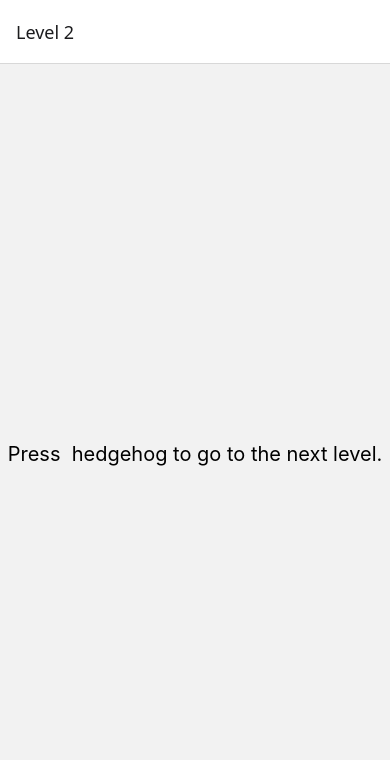
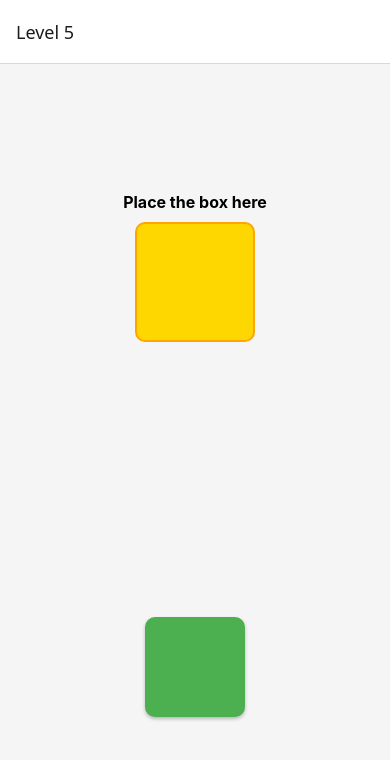
Before and after one commit to Deknas1995/React-Native-25PuzzleGame, a React Native app: screen / in a window 390 px wide. Shown: the top 760 px of the page. Built offline with nearby package versions, Linux system fonts and the light colour scheme.

Commit message:
lvl5 progress

```diff
--- a/App.js
+++ b/App.js
@@ -7,6 +7,7 @@ import Level2 from "./Screens/Level2";
 import Level3 from "./Screens/Level3";
 import Level4 from "./Screens/Level4";
 import Level5 from "./Screens/Level5";
+import Level6 from "./Screens/Level6";
 
 const Stack = createStackNavigator(); // Create a Stack Navigator
 
@@ -14,7 +15,7 @@ export default function App() {
   return (
     <NavigationContainer>
       <Stack.Navigator
-        initialRouteName="Level 2"
+        initialRouteName="Level 5"
         screenOptions={{ headerShown: true, headerLeft: null }}
       >
         <Stack.Screen name="Level 1" component={Level1} />
@@ -22,6 +23,7 @@ export default function App() {
         <Stack.Screen name="Level 3" component={Level3} />
         <Stack.Screen name="Level 4" component={Level4} />
         <Stack.Screen name="Level 5" component={Level5} />
+        <Stack.Screen name="Level 6" component={Level6} />
       </Stack.Navigator>
     </NavigationContainer>
   );
--- a/Screens/Level2.js
+++ b/Screens/Level2.js
@@ -19,16 +19,16 @@ export default function Level2({ navigation }) {
   );
 }
 
-// Add basic styling for the component
+
 const styles = StyleSheet.create({
   container: {
     flexDirection: "row",
-    flex: 1, // Makes the container take up the full height of the screen
-    justifyContent: "center", // Centers content vertically
-    alignItems: "center", // Centers content horizontally
+    flex: 1,
+    justifyContent: "center",
+    alignItems: "center",
   },
   title: {
     fontSize: 20,
-    textAlign: "center", // Centers text inside the Text component
+    textAlign: "center",
   },
 });
--- a/Screens/Level5.js
+++ b/Screens/Level5.js
@@ -1,94 +1,155 @@
-import React, { useState } from "react";
-import { View, Text, StyleSheet, Pressable } from "react-native";
+import React, { useRef, useState } from "react";
+import {
+  View,
+  StyleSheet,
+  Animated,
+  PanResponder,
+  Platform,
+  Text,
+} from "react-native";
+import { TouchableWithoutFeedback } from "react-native-gesture-handler";
 
-export default function Level5({ navigation }) {
+export default function Level5() {
+  const pan = useRef(new Animated.ValueXY()).current;
+  const [lastTap, setLastTap] = useState(null);
+  const disableResetRef = useRef(false); // Use ref instead of state for immediate updates
+  const targetPosition = useRef({ x: 0, y: 0 }); // Use ref to track the target box's position
+  const boxPosition = useRef({ x: 0, y: 0 }); // Track the draggable box's position
+
+  const panResponder = useRef(
+    PanResponder.create({
+      onStartShouldSetPanResponder: () => true, // Allow pan responder to start
+      onPanResponderGrant: () => {
+        // Ensure the pan value is updated to match the box's current position
+        pan.setOffset({
+          x: pan.x._value, // Current x position
+          y: pan.y._value, // Current y position
+        });
+        pan.setValue({ x: 0, y: 0 }); // Reset animated value to zero for smooth dragging
+      },
+      onPanResponderMove: Animated.event([null, { dx: pan.x, dy: pan.y }], {
+        useNativeDriver: false,
+      }),
+      onPanResponderRelease: () => {
+        if (!disableResetRef.current) {
+          console.log("reset");
+          // Reset to starting position
+          Animated.spring(pan, {
+            toValue: { x: 0, y: 0 },
+            useNativeDriver: false,
+          }).start();
+        } else {
+          // Maintain current position (no reset)
+          pan.flattenOffset(); // Ensure the new position is retained
+          boxPosition.current = { x: pan.x._value, y: pan.y._value }; // Update box position on release
+          checkIfBoxInsideTarget();
+        }
+      },
+    })
+  ).current;
+
+  const handleDoublePress = () => {
+    const now = Date.now();
+    const DOUBLE_PRESS_DELAY = 300;
+
+    if (lastTap && now - lastTap < DOUBLE_PRESS_DELAY) {
+      console.log("disable reset true");
+      disableResetRef.current = true; // Update ref value immediately
+    } else {
+      setLastTap(now);
+    }
+  };
+
+  // Check if the box is inside the target box (basic proximity check)
+  const checkIfBoxInsideTarget = () => {
+    const targetSize = 120; // Target box size (could be dynamic)
+    const boxSize = 100; // Box size (could be dynamic)
+
+    // Basic bounding box check: box is inside target box if its position is within the target's boundaries
+    const boxX = boxPosition.current.x;
+    const boxY = boxPosition.current.y;
+
+    console.log("X = " + boxX + " Y = " + boxY);
+    // Check if the box is within the target box's boundaries
+    if (
+      boxX >= targetPosition.current.x &&
+      boxX <= targetPosition.current.x + targetSize - boxSize &&
+      boxY >= targetPosition.current.y &&
+      boxY <= targetPosition.current.y + targetSize - boxSize
+    ) {
+      console.log("Box placed in target. Navigating to next level.");
+      // You can call navigation here to move to the next level
+      // navigation.navigate("NextLevel");
+    }
+  };
+
+  // Set target box position using onLayout
+  const handleTargetLayout = (event) => {
+    const { x, y } = event.nativeEvent.layout;
+    targetPosition.current = { x, y }; // Update ref with target box's position
+    console.log("Target Box Position:", { x, y });
+  };
 
   return (
-    <Text style={styles.container}>
-      LVL 5!
-    </Text>
+    <View style={styles.container}>
+      {/* Target box */}
+      <View
+        style={styles.targetContainer}
+        onLayout={handleTargetLayout} // Capture the position of the target box
+      >
+        <Text style={styles.targetText}>Place the box here</Text>
+        <View style={styles.targetBox} />
+      </View>
+
+      <TouchableWithoutFeedback onPress={handleDoublePress}>
+        <Animated.View
+          style={[
+            styles.box,
+            { transform: pan.getTranslateTransform() },
+            Platform.OS === "web" ? { cursor: "grab" } : {},
+          ]}
+          {...panResponder.panHandlers}
+        />
+      </TouchableWithoutFeedback>
+    </View>
   );
 }
 
-
 const styles = StyleSheet.create({
   container: {
-    padding: 70,
     flex: 1,
-    justifyContent: "center",
+    justifyContent: "space-around",
     alignItems: "center",
     backgroundColor: "#f5f5f5",
   },
-  display: {
-    alignSelf: "stretch", // Make display span the full width of the grid
-    height: 70,
+  targetContainer: {
+    alignItems: "center",
+    marginBottom: 20,
+  },
+  targetText: {
+    fontSize: 16,
+    fontWeight: "bold",
+    marginBottom: 10,
+  },
+  targetBox: {
+    width: 120,
+    height: 120,
+    backgroundColor: "#FFD700",
+    borderRadius: 10,
+    borderWidth: 2,
+    borderColor: "#FFA500",
     justifyContent: "center",
     alignItems: "center",
-    backgroundColor: "rgb(240, 240, 240)",
-    borderWidth: 2,
-    borderColor: "rgb(200, 200, 200)",
+  },
+  box: {
+    width: 100,
+    height: 100,
+    backgroundColor: "#4CAF50",
     borderRadius: 10,
-    marginBottom: 20,
-    paddingHorizontal: 20,
-  },
-  displayText: {
-    padding: 20,
-    fontSize: 20,
-    color: "rgb(50, 50, 50)",
-  },
-  title: {
-    fontSize: 40,
-    textAlign: "center",
-    marginBottom: 20,
-  },
-  grid: {
-    flexDirection: "column", // Arrange rows vertically
-    borderWidth: 2,
-    borderColor: "rgb(222, 222, 222)",
-    borderRadius: 10,
-    padding: 10,
-    backgroundColor: "rgb(235, 235, 235)",
-  },
-  row: {
-    flexDirection: "row", // Arrange buttons horizontally
-    marginBottom: 10,
-  },
-  button: {
-    width: 70,
-    height: 70,
-    justifyContent: "center",
-    alignItems: "center",
-    backgroundColor: "rgb(100, 100, 100)",
-    borderWidth: 2,
-    borderColor: "buttonVal",
-    borderRadius: 10,
-    margin: 5,
-  },
-  zeroButton: {
-    height: 70,
-    justifyContent: "center",
-    alignItems: "center",
-    backgroundColor: "#2ecc71", // Different color for the "0" button
-    borderWidth: 2,
-    borderColor: "rgb(10, 10, 10)",
-    borderRadius: 10,
-    margin: 5,
-  },
-  displayError: {
-    fontWeight:"900",
-    borderColor:"black",
-    backgroundColor: "red", // Make display red when an error occurs
-  },
-  displayCorrect: {
-    fontWeight:"900",
-    borderColor:"black",
-    backgroundColor: "green", // Make display red when an error occurs
-  },
-  buttonText: {
-    fontSize: 30,
-    color: "#fff",
-  },
-  buttonPressed: {
-    backgroundColor: "rgb(200, 200, 200)",
+    shadowColor: "#000",
+    shadowOffset: { width: 0, height: 2 },
+    shadowOpacity: 0.25,
+    shadowRadius: 3.84,
+    elevation: 5, // For Android shadow
   },
 });
--- /dev/null
+++ b/Screens/Level6.js
@@ -0,0 +1,94 @@
+import React, { useState } from "react";
+import { View, Text, StyleSheet, Pressable } from "react-native";
+
+export default function Level5({ navigation }) {
+
+  return (
+    <Text style={styles.container}>
+      LVL 6!
+    </Text>
+  );
+}
+
+
+const styles = StyleSheet.create({
+  container: {
+    padding: 70,
+    flex: 1,
+    justifyContent: "center",
+    alignItems: "center",
+    backgroundColor: "#f5f5f5",
+  },
+  display: {
+    alignSelf: "stretch", // Make display span the full width of the grid
+    height: 70,
+    justifyContent: "center",
+    alignItems: "center",
+    backgroundColor: "rgb(240, 240, 240)",
+    borderWidth: 2,
+    borderColor: "rgb(200, 200, 200)",
+    borderRadius: 10,
+    marginBottom: 20,
+    paddingHorizontal: 20,
+  },
+  displayText: {
+    padding: 20,
+    fontSize: 20,
+    color: "rgb(50, 50, 50)",
+  },
+  title: {
+    fontSize: 40,
+    textAlign: "center",
+    marginBottom: 20,
+  },
+  grid: {
+    flexDirection: "column", // Arrange rows vertically
+    borderWidth: 2,
+    borderColor: "rgb(222, 222, 222)",
+    borderRadius: 10,
+    padding: 10,
+    backgroundColor: "rgb(235, 235, 235)",
+  },
+  row: {
+    flexDirection: "row", // Arrange buttons horizontally
+    marginBottom: 10,
+  },
+  button: {
+    width: 70,
+    height: 70,
+    justifyContent: "center",
+    alignItems: "center",
+    backgroundColor: "rgb(100, 100, 100)",
+    borderWidth: 2,
+    borderColor: "buttonVal",
+    borderRadius: 10,
+    margin: 5,
+  },
+  zeroButton: {
+    height: 70,
+    justifyContent: "center",
+    alignItems: "center",
+    backgroundColor: "#2ecc71", // Different color for the "0" button
+    borderWidth: 2,
+    borderColor: "rgb(10, 10, 10)",
+    borderRadius: 10,
+    margin: 5,
+  },
+  displayError: {
+    fontWeight:"900",
+    borderColor:"black",
+    backgroundColor: "red", // Make display red when an error occurs
+  },
+  displayCorrect: {
+    fontWeight:"900",
+    borderColor:"black",
+    backgroundColor: "green", // Make display red when an error occurs
+  },
+  buttonText: {
+    fontSize: 30,
+    color: "#fff",
+  },
+  buttonPressed: {
+    backgroundColor: "rgb(200, 200, 200)",
+  },
+});
```
